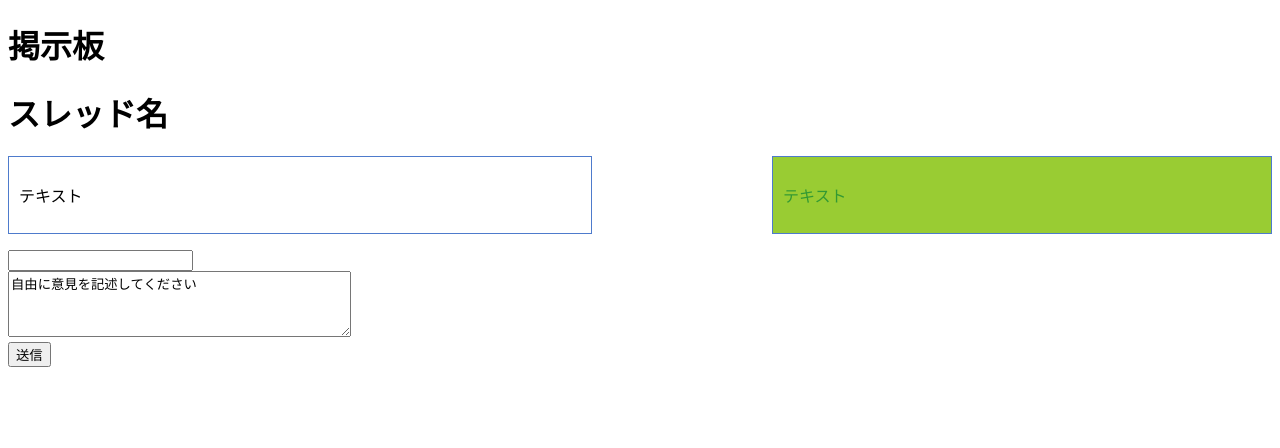
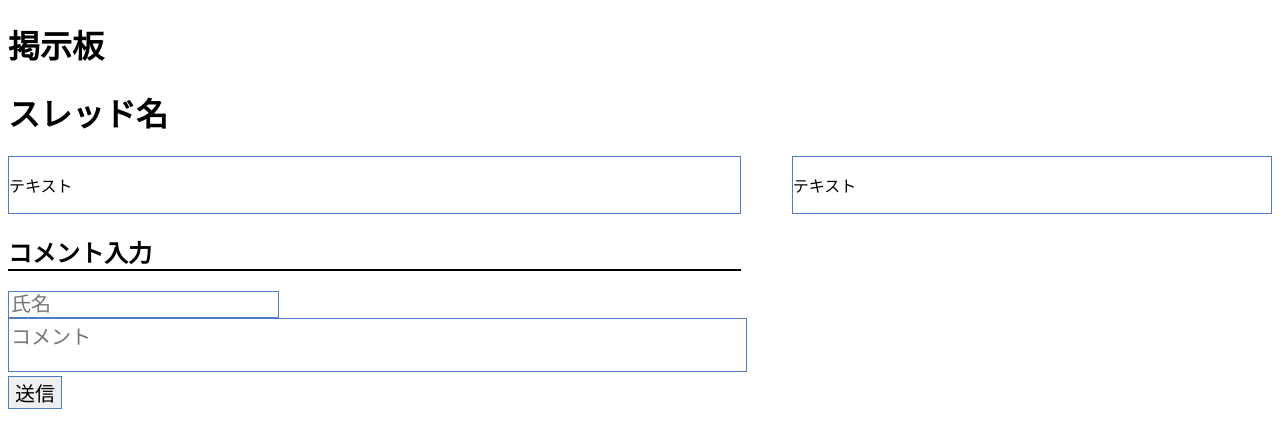
Before and after one commit to 2022AIT-OOP2-G11/ziyuukadai, a Python web app: template templates/index2.html in a window 1280 px wide. Shown: the top 448 px of the page. Run offline with Jinja, Linux system fonts and the light colour scheme; the template is opened without the code that fills it, so the values that code supplies are empty.

Commit message:
レイアウト少し変えました

```diff
--- a/templates/index2.css
+++ b/templates/index2.css
@@ -1,16 +1,31 @@
 .box {
   border: #4e7bcc 1px solid; /*境界線の指定*/
-  padding: 10px;
 }
+
 div#main {
   background-color: #ffffff;
-  width: 584px;
+  width: 58%;
   float: left;
 }
 
 nav {
-  color: #339933;
-  background-color: #99cc33;
-  width: 500px;
+  background-color: #ffffff;
+  width: 38%;
   float: right;
 }
+
+.heading {
+  border-bottom: solid 2px;
+}
+
+input {
+  border: #4e7bcc 1px solid;
+  font-size: 15pt;
+}
+
+textarea {
+  border: #4e7bcc 1px solid;
+  width: 100%;
+  font-size: 15pt;
+  resize: none;
+}
--- a/templates/index2.html
+++ b/templates/index2.html
@@ -21,13 +21,14 @@
             <p>テキスト</p>
         </div>
         <p>
-            <input type="text" name="氏名" />
+                <h2 class="heading">コメント入力</h2>
+            <input type="text" name="氏名" maxlength="10" placeholder="氏名"/>
         </br>
-        <textarea name="freeans" rows="4" cols="40">自由に意見を記述してください </textarea>
+        <textarea name="comento" maxlength="100" placeholder="コメント"></textarea>
         </br>
-        <input type="submit" value="送信" />
+        <input class="button" type="submit" value="送信" />
         </p>
-    </div>
+        </div>
 
     <nav>
         <div class="box">
```
